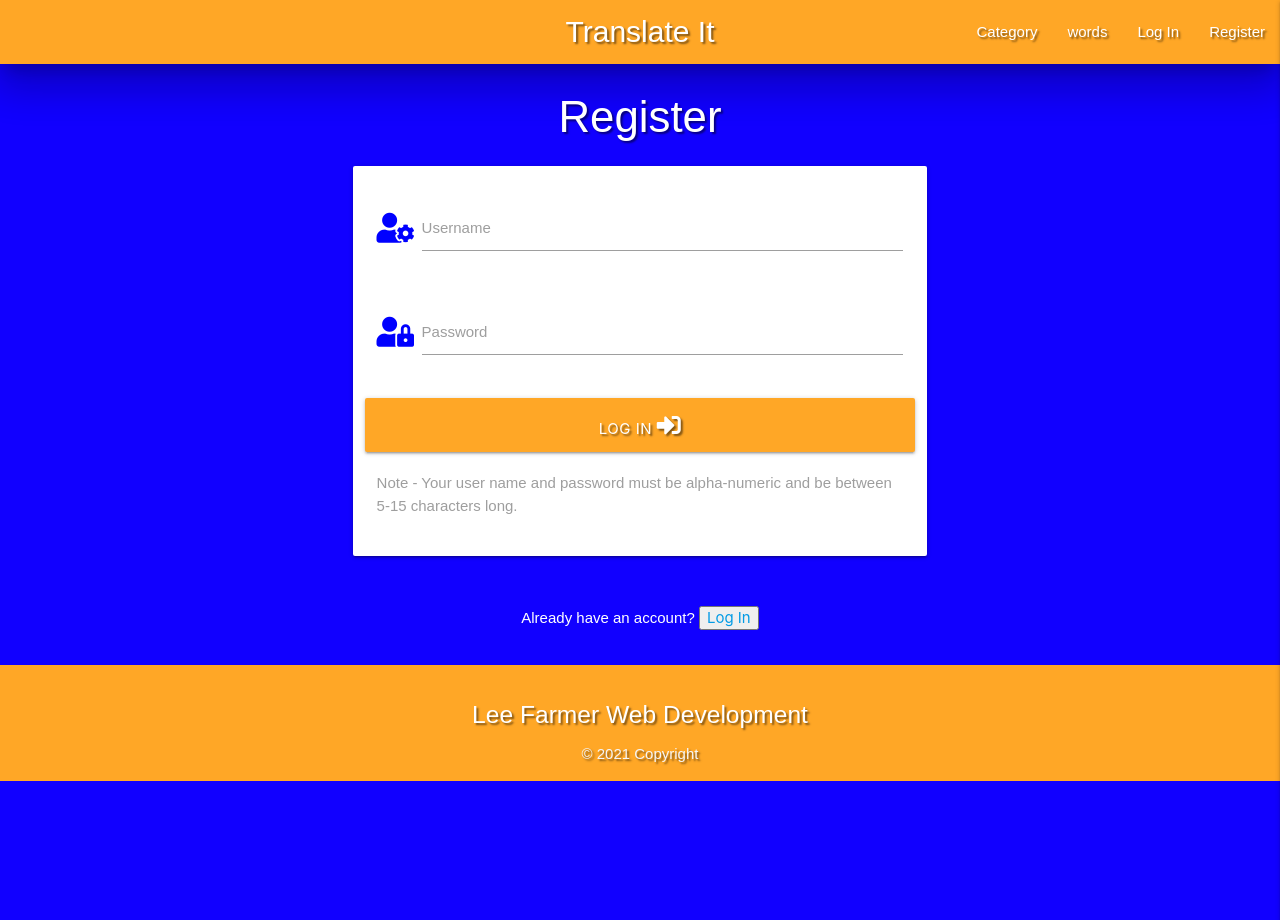
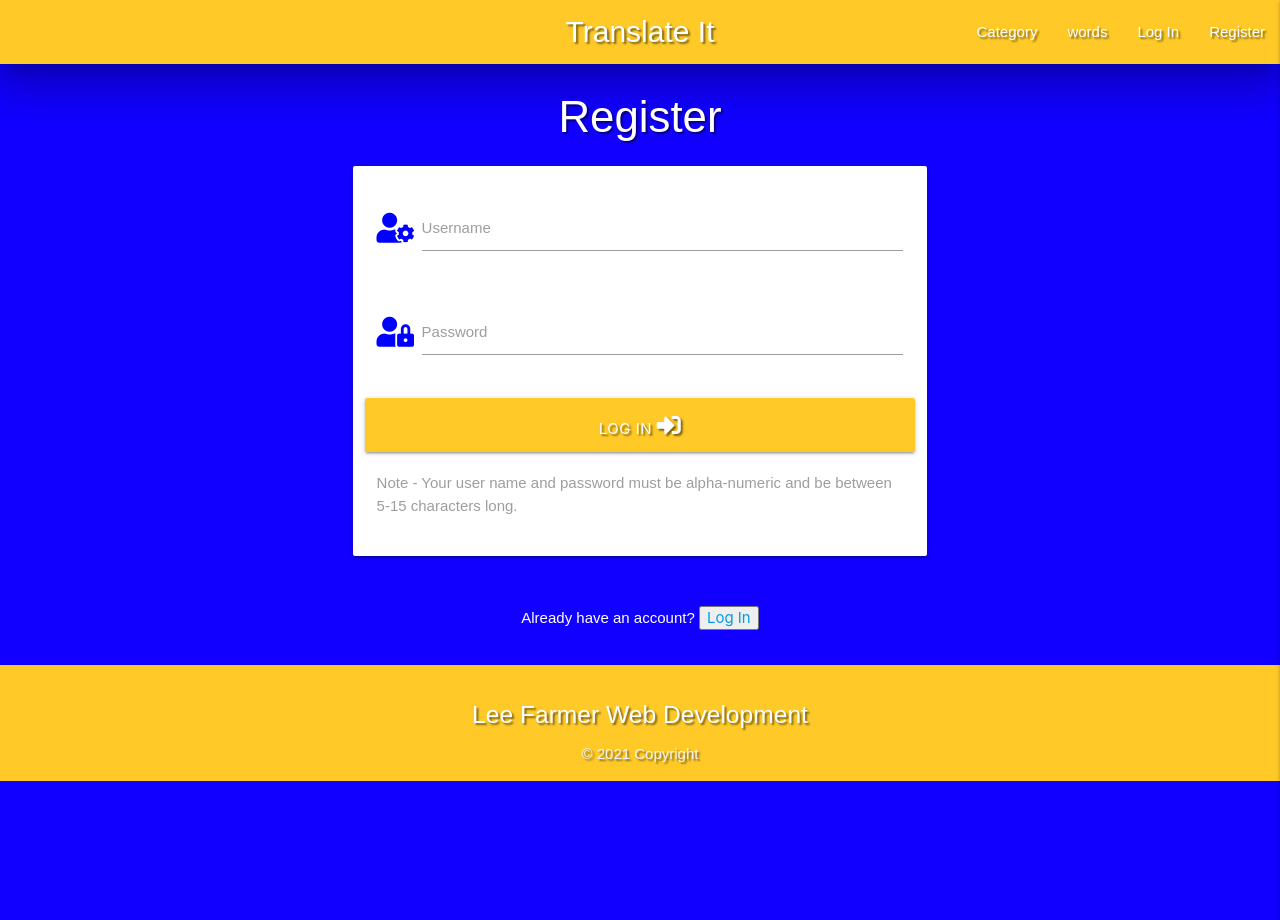
Before and after one commit to Leefarmer83/Translate-It, a Flask app: page /register in a window 1280 px wide. Run offline with Flask 2, Linux system fonts and the light colour scheme; some libraries are stand-ins or nearby versions; some web fonts are replaced.

Commit message:
changed boarder colour to amber

```diff
--- a/templates/base.html
+++ b/templates/base.html
@@ -19,7 +19,7 @@
 
     <header>
         <!-- top navbar -->
-        <nav class="nav-extended z-depth-5 text-shadow orange lighten-1">
+        <nav class="nav-extended z-depth-5 text-shadow amber lighten-1">
             <div class="nav-wrapper">
                 <a href="{{ url_for('get_words') }}" class="brand-logo center">Translate It</a>
                 <a href="#" data-target="mobile-demo" class="sidenav-trigger right"><i class="fas fa-bars"></i></a>
@@ -40,7 +40,7 @@
         <!-- mobile navbar -->
         <ul class="sidenav" id="mobile-demo">
             <li>
-                <h4 class="center-align orange lighten-1 text-shadow white-text text-darken 4">Translate It</h4>
+                <h4 class="center-align amber lighten-1 text-shadow white-text text-darken 4">Translate It</h4>
             </li>
             <li><a href="#">Category</a></li>
             <li><a href="{{ url_for('get_words') }}">words</a></li>
@@ -60,7 +60,7 @@
         {% if messages %}
         {% for message in messages %}
         <div class="row flashes">
-            <h4 class=" col s12 m8 offset-m2 orange lighten-1 white-text text-shadow text-darken 4 center-align">
+            <h4 class=" col s12 m8 offset-m2 amber lighten-1 white-text text-shadow text-darken 4 center-align">
                 {{ message }}</h4>
         </div>
         {% endfor %}
@@ -75,7 +75,7 @@
         {% endblock %}
     </main>
 
-    <footer class="page-footer text-shadow orange lighten-1">
+    <footer class="page-footer text-shadow amber lighten-1">
         <div class="container">
             <div class="row">
                 <div class="col s12 center-align ">
--- a/templates/login.html
+++ b/templates/login.html
@@ -27,7 +27,7 @@
             </div>
             <!-- register -->
             <div class="row">
-                <button type="submit" class="col s12 btn-large orange lighten-1 text-shadow">
+                <button type="submit" class="col s12 btn-large amber lighten-1 text-shadow">
                     Log In <i class="fas fa-sign-in-alt"></i>
                 </button>
             </div>
--- a/templates/register.html
+++ b/templates/register.html
@@ -28,7 +28,7 @@
             </div>
             <!-- register -->
             <div class="row">
-                <button type="submit" class="col s12 btn-large orange lighten-1 text-shadow">
+                <button type="submit" class="col s12 btn-large amber lighten-1 text-shadow">
                     Log In <i class="fas fa-sign-in-alt"></i>
                 </button>
             </div>
```
